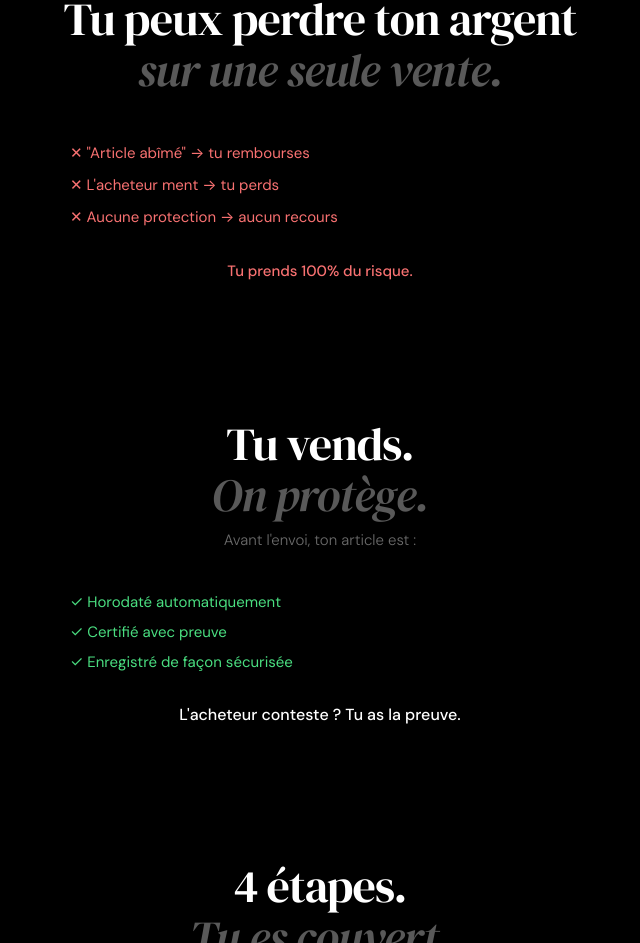
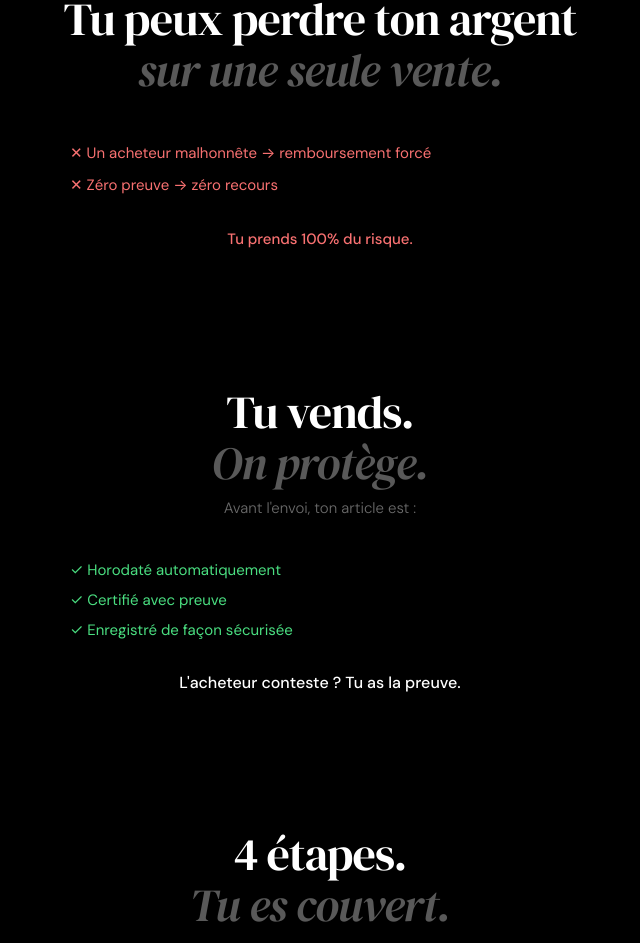
Before and after one commit to WRONIKOWSKY/sellguard, a Next.js app in the folder sellguard/: page / in a window 1280 px wide. Shown: the part 956-1899 px from the top of the page, without its empty margins (320-960 px from the left). Built offline with nearby package versions, Linux system fonts and the light colour scheme.

Commit message:
Update index.js

```diff
--- a/sellguard/pages/index.js
+++ b/sellguard/pages/index.js
@@ -162,9 +162,8 @@ export default function Home() {
         <h2 className="section-title">Tu peux perdre ton argent<br/><em>sur une seule vente.</em></h2>
         <div style={{ height: 40 }}></div>
         <ul className="pain-list reveal">
-          <li className="pain-item">✕ "Article abîmé" → tu rembourses</li>
-          <li className="pain-item">✕ L'acheteur ment → tu perds</li>
-          <li className="pain-item">✕ Aucune protection → aucun recours</li>
+          <li className="pain-item">✕ Un acheteur malhonnête → remboursement forcé</li>
+          <li className="pain-item">✕ Zéro preuve → zéro recours</li>
         </ul>
         <p className="pain-callout reveal" style={{ fontWeight: 500, color: "var(--red)" }}>Tu prends 100% du risque.</p>
       </section>
```
